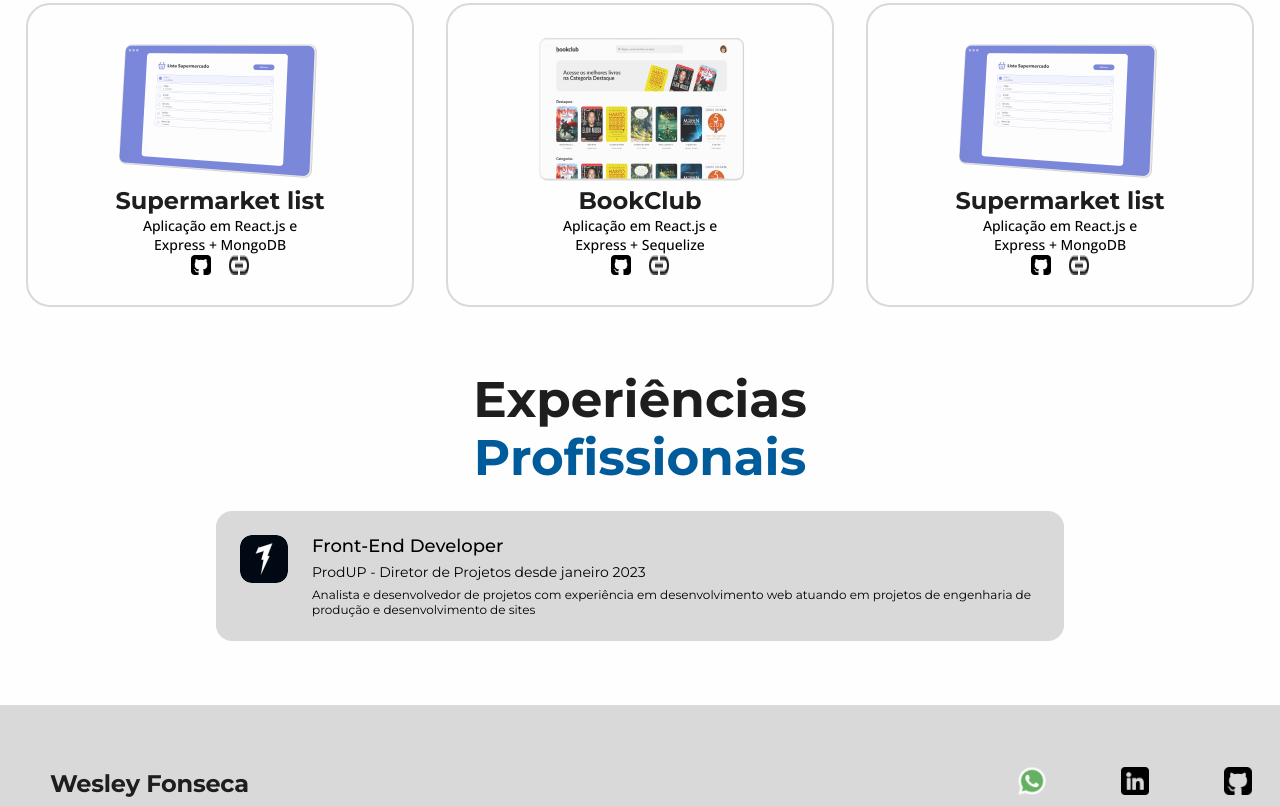
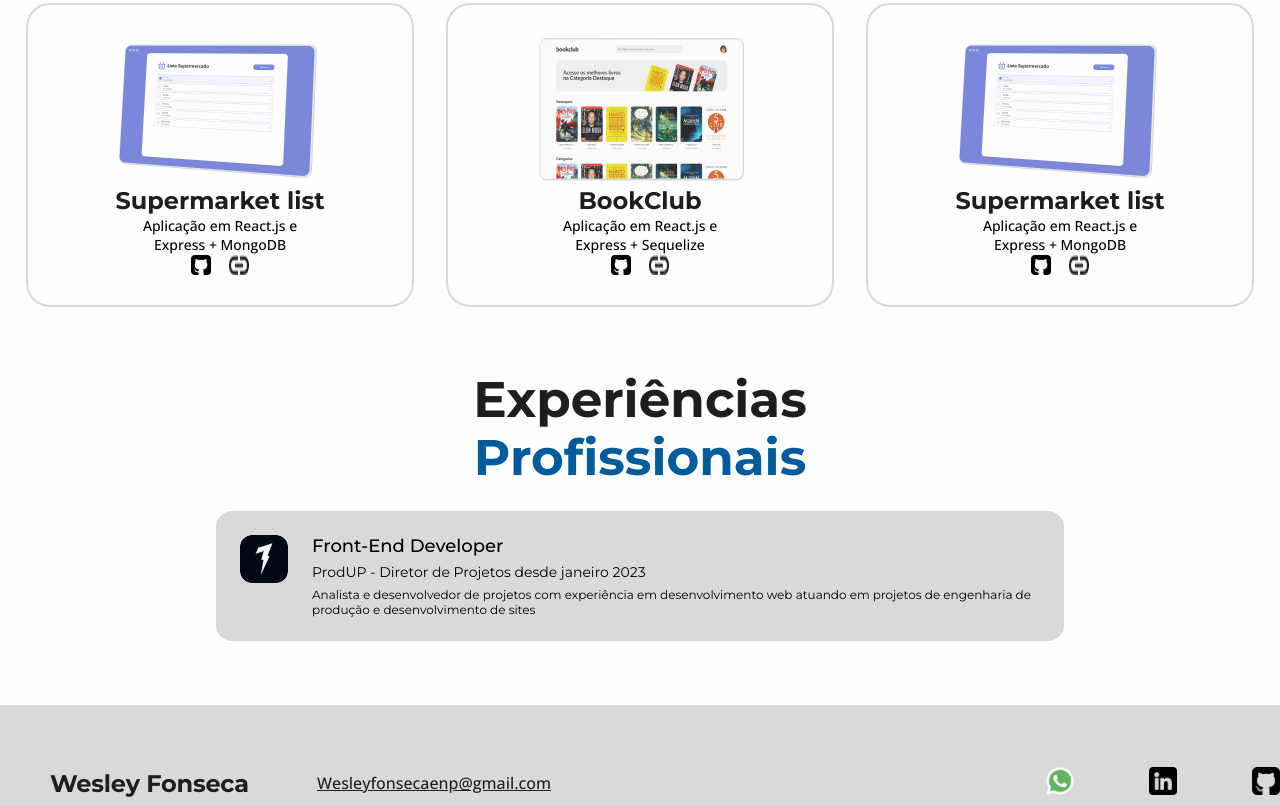
Before and after one commit to wesengp/Meu-site-portifolio, a plain HTML site: page index.html in a window 1280 px wide. Shown: the part 1994-2800 px from the top of the page. Drawn offline with nearby package versions, Linux system fonts and the light colour scheme.

Commit message:
add email in the footer

```diff
--- a/index.html
+++ b/index.html
@@ -203,9 +203,13 @@
         <div class="footer-contet">
             <h1 class="titulo-navegacao">Wesley Fonseca</h1>
         </div>
+        <div class="footer-email">
+            <a href="malito: Wesleyfonsecaenp@gmail.com">Wesleyfonsecaenp@gmail.com</a>
+        </div>
+
         <div class="footer-social-icon">
 
-            <a href="https://wa.me/5579996917640?text=Ol%C3%A1%20Wesley,%20vi%20seu%20portf%C3%B3lio%20e%20gostaria%20de%20conversar%20melhor%20com%20voc%C3%AA%20">
+            <a href="https://wa.me/5579996917640?text=Ol%C3%A1%20Wesley,%20vi%20seu%20portf%C3%B3lio%20e%20gostaria%20de%20conversar%20melhor%20com%20voc%C3%AA%20" target="_blank">
                 <img class="hero-info-iccons-image" src="icons/whatsapp.png" alt="whatsapp- icone">
             </a>
             <a href="https://www.linkedin.com/in/wesleyfonsecaengp/" target="_blank">
@@ -215,6 +219,7 @@
                 <img class="hero-info-iccons-image"  src="icons/github.png" alt="icone github">
             </a>
 
+
         </div>
     </footer>
 </body>
--- a/style.css
+++ b/style.css
@@ -7,6 +7,7 @@
     background-color: #FEFEFE;
     margin: 0px;
     padding: 0px;
+    overflow-x: hidden;
  }
 
  h1{
@@ -33,6 +34,10 @@
     justify-content: center;
  }
 
+ a {
+
+    color: #1e1e1e;
+ }
  h2.azul{
     color: #005b9a;
     }
@@ -415,3 +420,13 @@ li{
     justify-content: center;
 
 }
+
+
+.footer-email {
+display: flex;
+flex-direction: row;
+align-items: center;
+justify-content: center;
+margin-right: 420px;
+color: #1e1e1e;
+}
```
